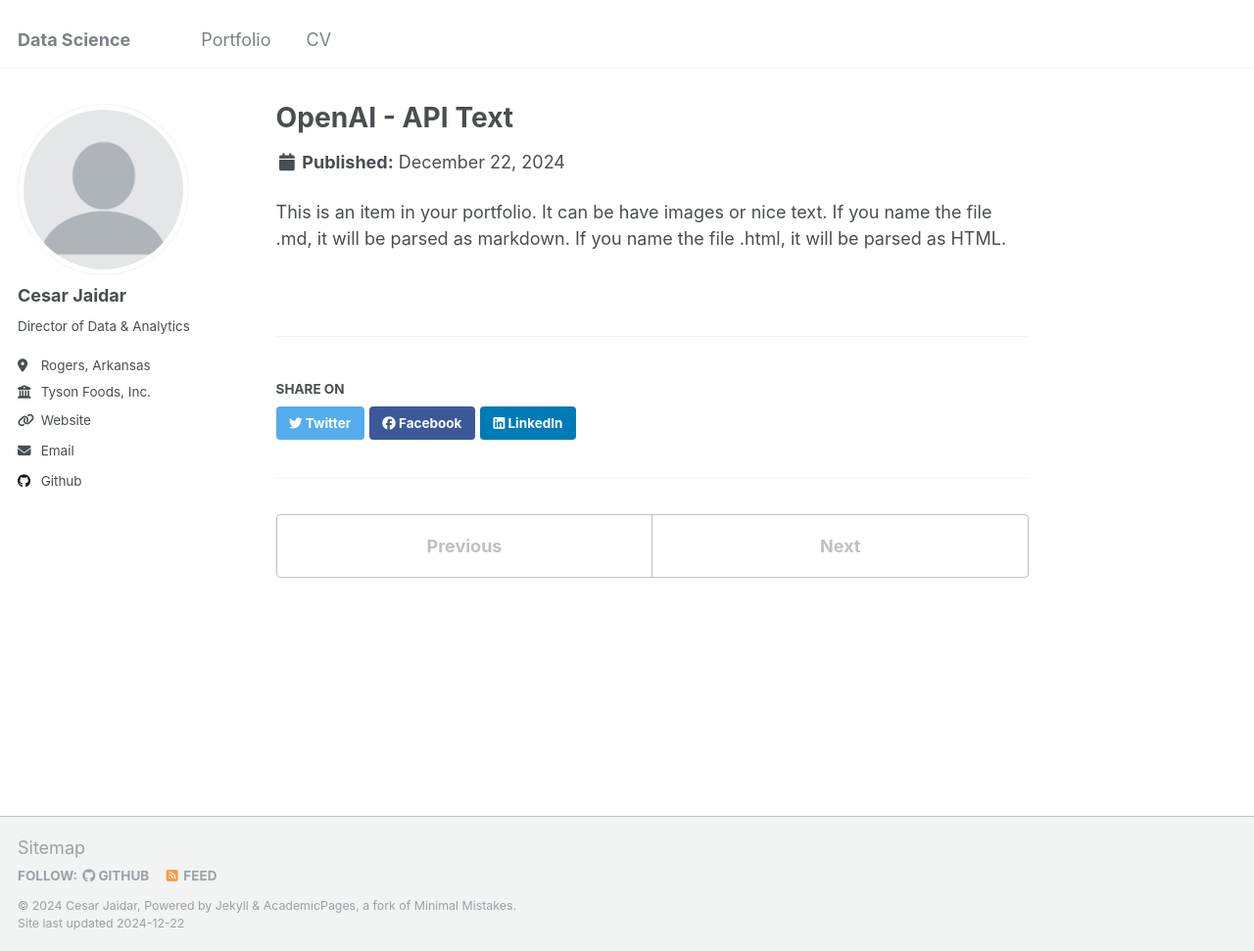
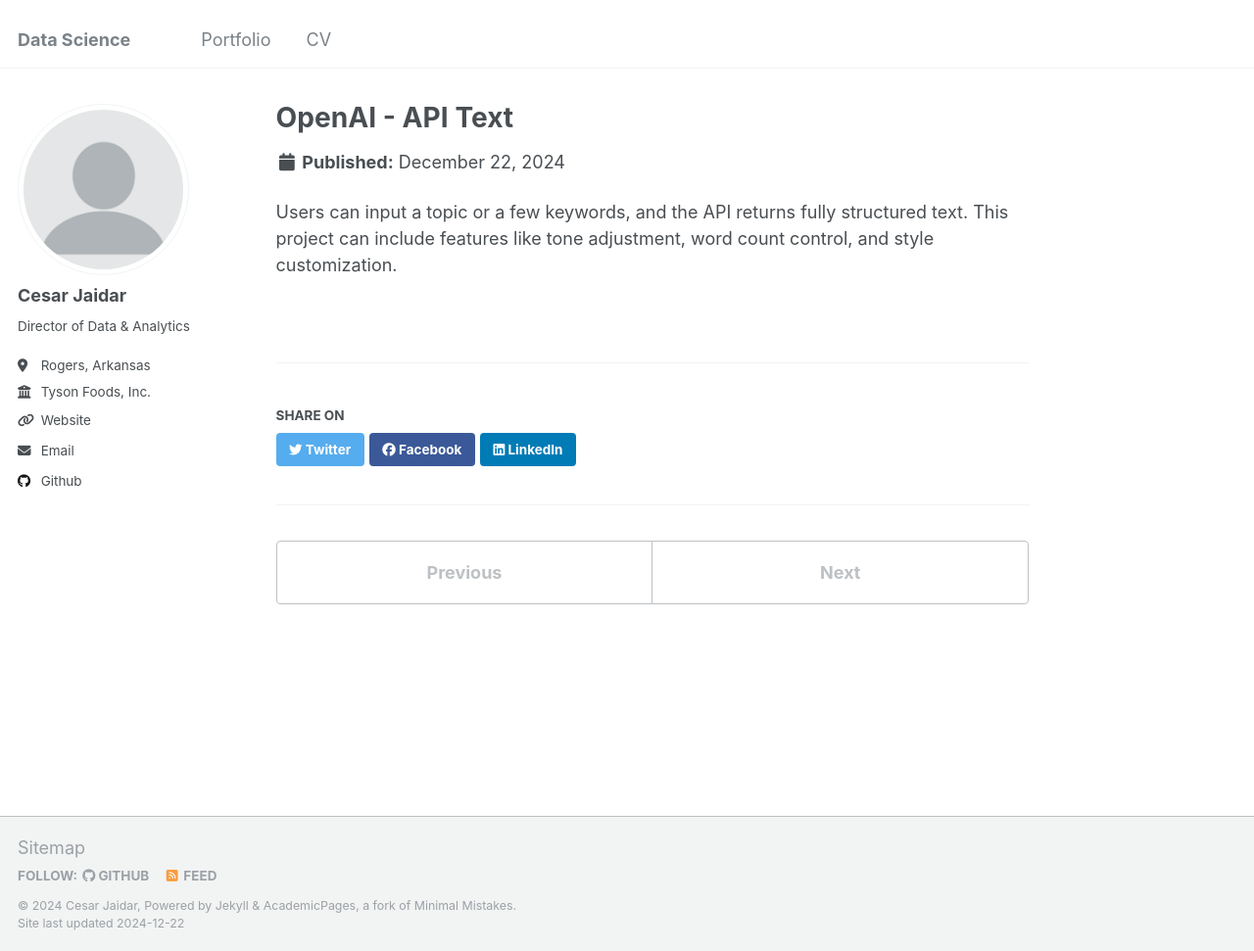
Before and after one commit to cesarjaidar/portfolio, a Jekyll site: the page built from _portfolio/Project 3.md, in a window 1280 px wide and 971 px high. Shown: the whole window at 98% size. Built offline with Jekyll 4.4.1, drawn with Linux system fonts in a browser that asks for light colours.

Commit message:
Update Project 3.md

```diff
--- a/_portfolio/Project 3.md
+++ b/_portfolio/Project 3.md
@@ -1,7 +1,7 @@
 ---
 title: "OpenAI - API Text"
-excerpt: "Example of how to call an OpenAI's API and parse as JSON 1<br/><img src='/images/500x300.png'>"
+excerpt: "Develop an API that generates blog posts, product descriptions, or social media content using an LLM like GPT."
 collection: portfolio
 ---
 
-This is an item in your portfolio. It can be have images or nice text. If you name the file .md, it will be parsed as markdown. If you name the file .html, it will be parsed as HTML.
+Users can input a topic or a few keywords, and the API returns fully structured text. This project can include features like tone adjustment, word count control, and style customization.
```
